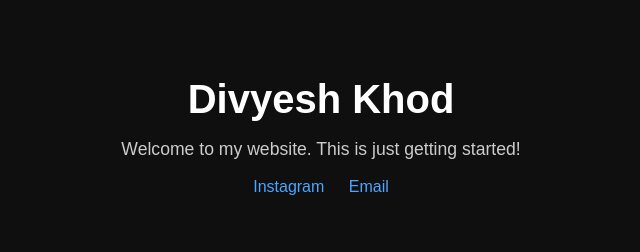
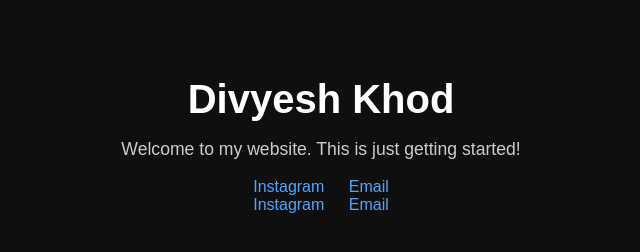
Before and after one commit to divyeshkhod-commits/divyeshkhod-commits.github.io, a plain HTML site: page index.html in a window 1280 px wide. Shown: the whole page, without its empty margins (319-959 px from the left). Drawn offline with Linux system fonts and the light colour scheme.

Commit message:
Update index.html

```diff
--- a/index.html
+++ b/index.html
@@ -34,6 +34,9 @@
   <div class="social">
     <a href="#">Instagram</a>
     <a href="#">Email</a>
+  </div><div class="social">
+  <a href="https://instagram.com/divyesh_khod_" target="_blank">Instagram</a>
+  <a href="mailto:divyeshkhod@gmail.com">Email</a>
   </div>
 </body>
 </html>
```
